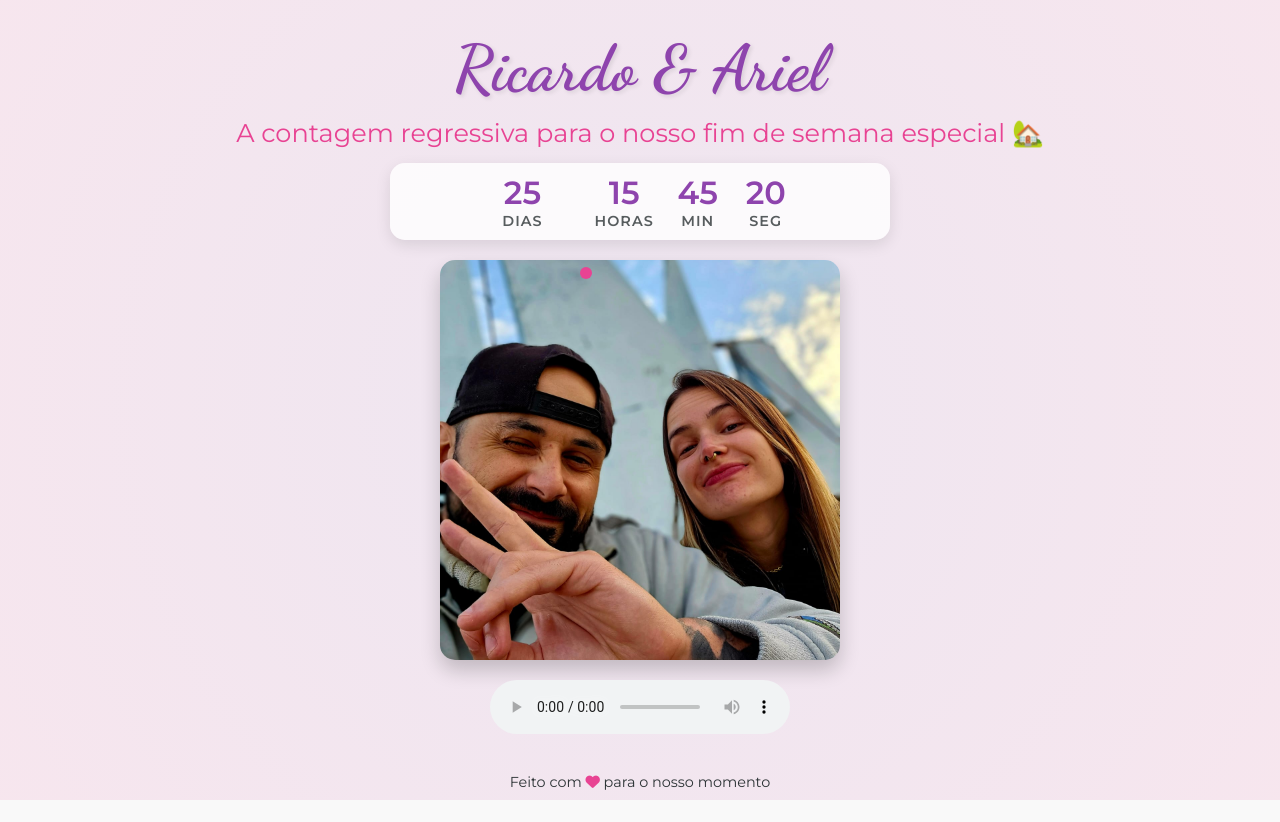
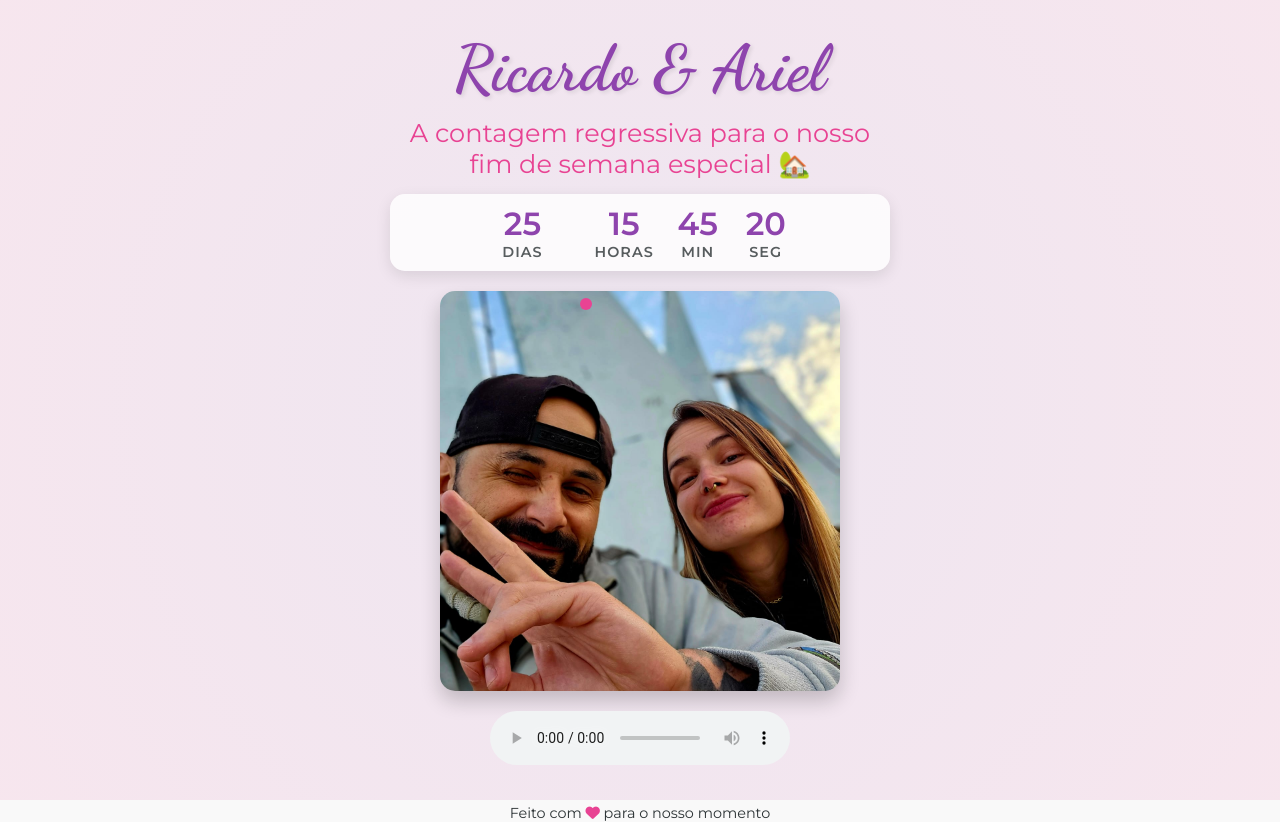
Before and after one commit to Ricardo-Rockenbach/rihrocken.github.io, a plain HTML site: page index.html in a window 1280 px wide. Before the commit the page ends 800 px from the top, so only its background shows below. Drawn offline with Linux system fonts and the light colour scheme.

Commit message:
Update index.html

```diff
--- a/index.html
+++ b/index.html
@@ -249,7 +249,7 @@
   <div class="main-container">
     <div class="header">
       <h1>Ricardo & Ariel</h1>
-      <h2>A contagem regressiva para o nosso fim de semana especial 🏡</h2>
+      <h2>A contagem regressiva para o nosso <br>fim de semana especial 🏡</h2>
     </div>
 
     <div id="countdown">
```
